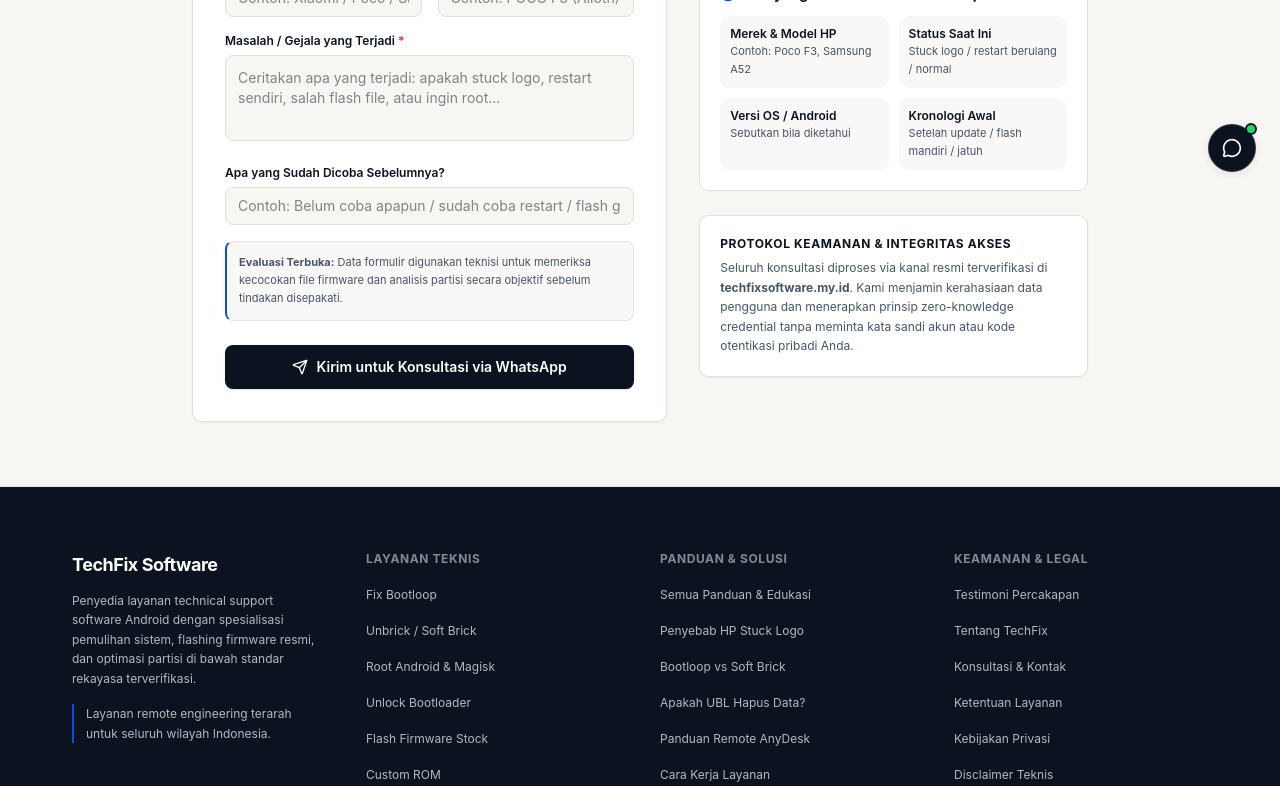
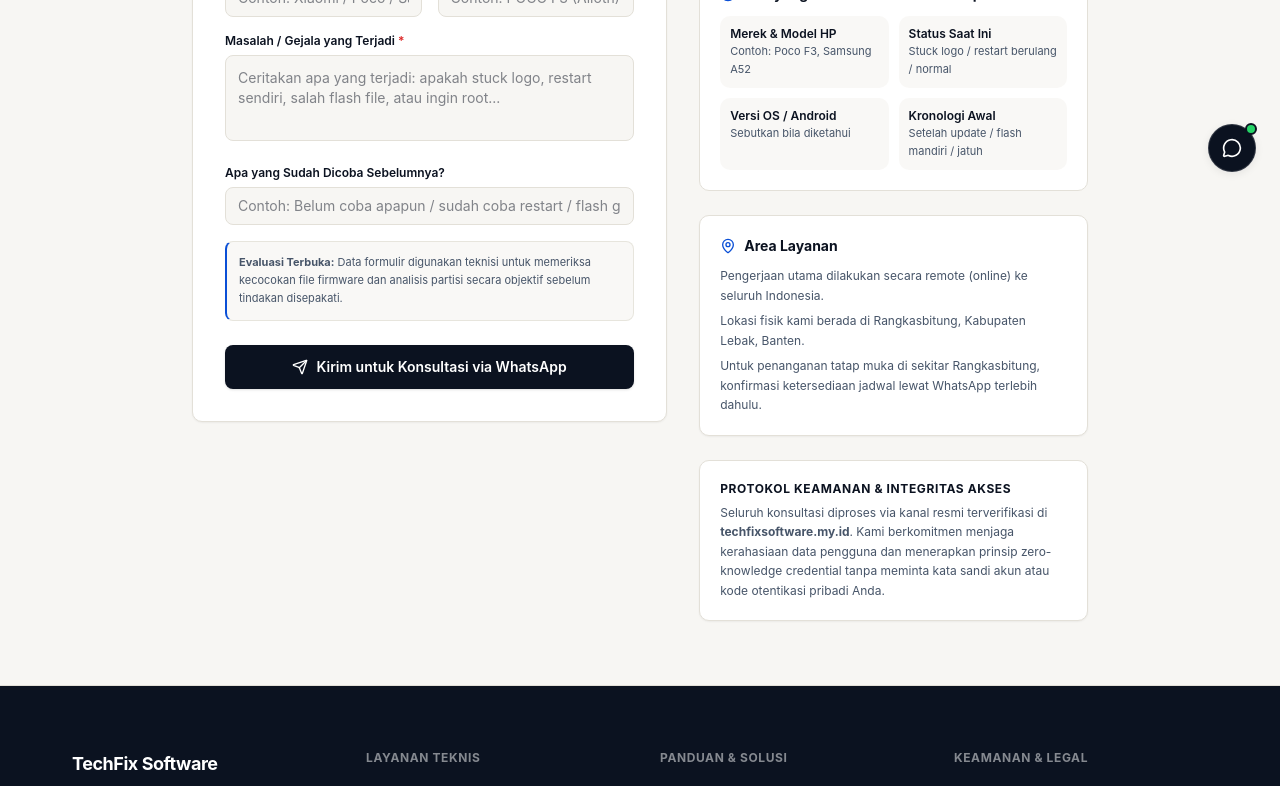
Before and after one commit to DimasAkbarF/techfixsoftware, a Next.js app: page /contact in a window 1280 px wide. Shown: the part 604-1390 px from the top of the page. Built offline with nearby package versions, Linux system fonts and the light colour scheme; no server answers.

Commit message:
seo: area layanan Rangkasbitung, schema dan halaman kontak

```diff
--- a/src/app/contact/page.tsx
+++ b/src/app/contact/page.tsx
@@ -1,6 +1,7 @@
 import type { Metadata } from "next";
 import {
   Clock,
+  MapPin,
   Smartphone,
   Cpu,
   Info,
@@ -124,13 +125,26 @@ export default function ContactPage() {
             </div>
           </div>
 
+          {/* Service Area */}
+          <div className="rounded-lg border border-border bg-card p-5 text-xs leading-relaxed text-foreground shadow-xs">
+            <h3 className="text-sm font-bold text-foreground flex items-center gap-2">
+              <MapPin className="size-4 text-accent" />
+              Area Layanan
+            </h3>
+            <ul className="mt-2.5 space-y-1.5 text-muted-foreground">
+              <li>Pengerjaan utama dilakukan secara remote (online) ke seluruh Indonesia.</li>
+              <li>Lokasi fisik kami berada di Rangkasbitung, Kabupaten Lebak, Banten.</li>
+              <li>Untuk penanganan tatap muka di sekitar Rangkasbitung, konfirmasi ketersediaan jadwal lewat WhatsApp terlebih dahulu.</li>
+            </ul>
+          </div>
+
           {/* Security & Official Channels Notice */}
           <div className="rounded-lg border border-border bg-card p-5 text-xs leading-relaxed text-foreground shadow-xs">
             <h3 className="font-bold text-foreground text-xs uppercase tracking-wider">
               Protokol Keamanan &amp; Integritas Akses
             </h3>
             <p className="mt-1.5 text-muted-foreground text-xs leading-relaxed">
-              Seluruh konsultasi diproses via kanal resmi terverifikasi di <strong>techfixsoftware.my.id</strong>. Kami menjamin kerahasiaan data pengguna dan menerapkan prinsip zero-knowledge credential tanpa meminta kata sandi akun atau kode otentikasi pribadi Anda.
+              Seluruh konsultasi diproses via kanal resmi terverifikasi di <strong>techfixsoftware.my.id</strong>. Kami berkomitmen menjaga kerahasiaan data pengguna dan menerapkan prinsip zero-knowledge credential tanpa meminta kata sandi akun atau kode otentikasi pribadi Anda.
             </p>
           </div>
         </div>
--- a/src/app/layout.tsx
+++ b/src/app/layout.tsx
@@ -86,12 +86,20 @@ function OrganizationJsonLd() {
           description: siteConfig.description,
           priceRange: "$$",
           telephone: siteConfig.whatsappNumber || undefined,
-          areaServed: {
-            "@type": "Country",
-            name: "Indonesia",
-          },
+          areaServed: [
+            {
+              "@type": "Country",
+              name: "Indonesia",
+            },
+            {
+              "@type": "City",
+              name: "Rangkasbitung",
+            },
+          ],
           address: {
             "@type": "PostalAddress",
+            addressLocality: "Rangkasbitung",
+            addressRegion: "Banten",
             addressCountry: "ID",
           },
           foundingDate: "2025",
```
Also changed, not shown: 1 other file (tests, documents, lock files or other folders).
